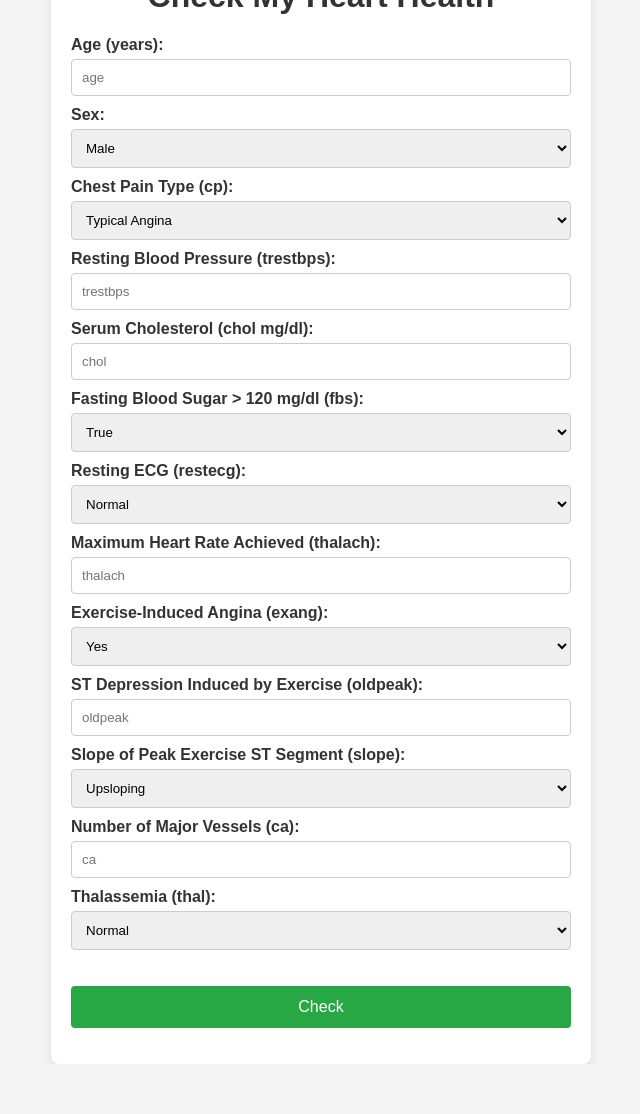
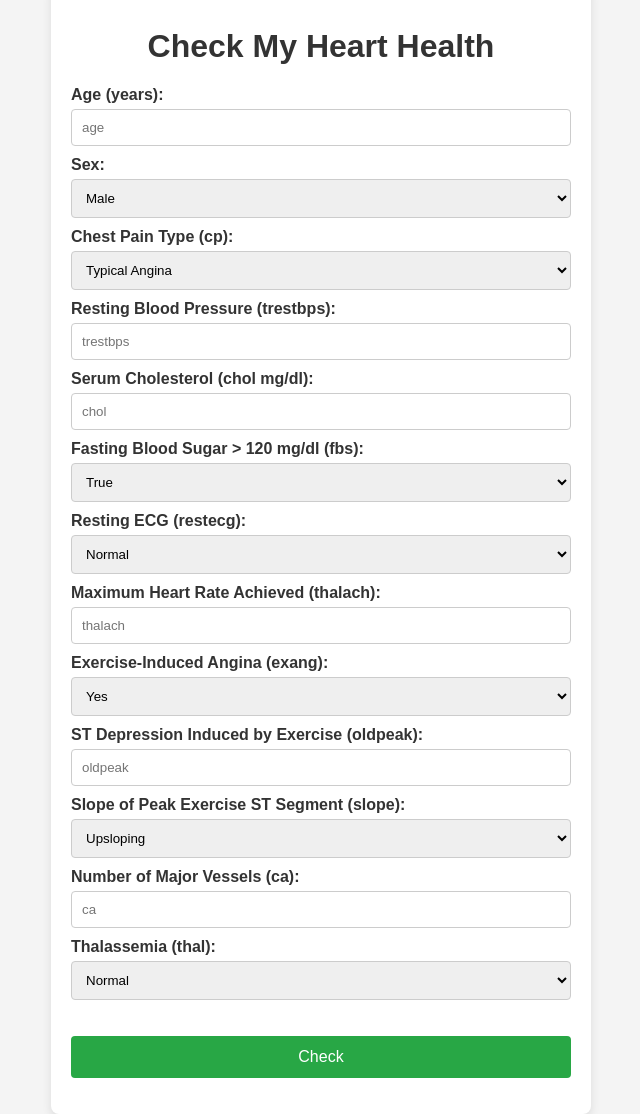
Before and after one commit to mcselhorst/DataEngineering, a Flask app: page /checkheartdisease in a window 1280 px wide. Shown: the whole page, without its empty margins (319-959 px from the left). Before the commit the page ends 1064 px from the top, so only its background shows below. Run offline with Flask 3, Linux system fonts and the light colour scheme.

Commit message:
change margin top

```diff
--- a/prediction-ui/templates/input_form_page.html
+++ b/prediction-ui/templates/input_form_page.html
@@ -22,7 +22,7 @@
             box-shadow: 0 4px 10px rgba(0, 0, 0, 0.1);
             width: 100%;
             max-width: 500px;
-            margin-top: 200px;
+            margin-top: 300px;
         }
 
         h1 {
```
